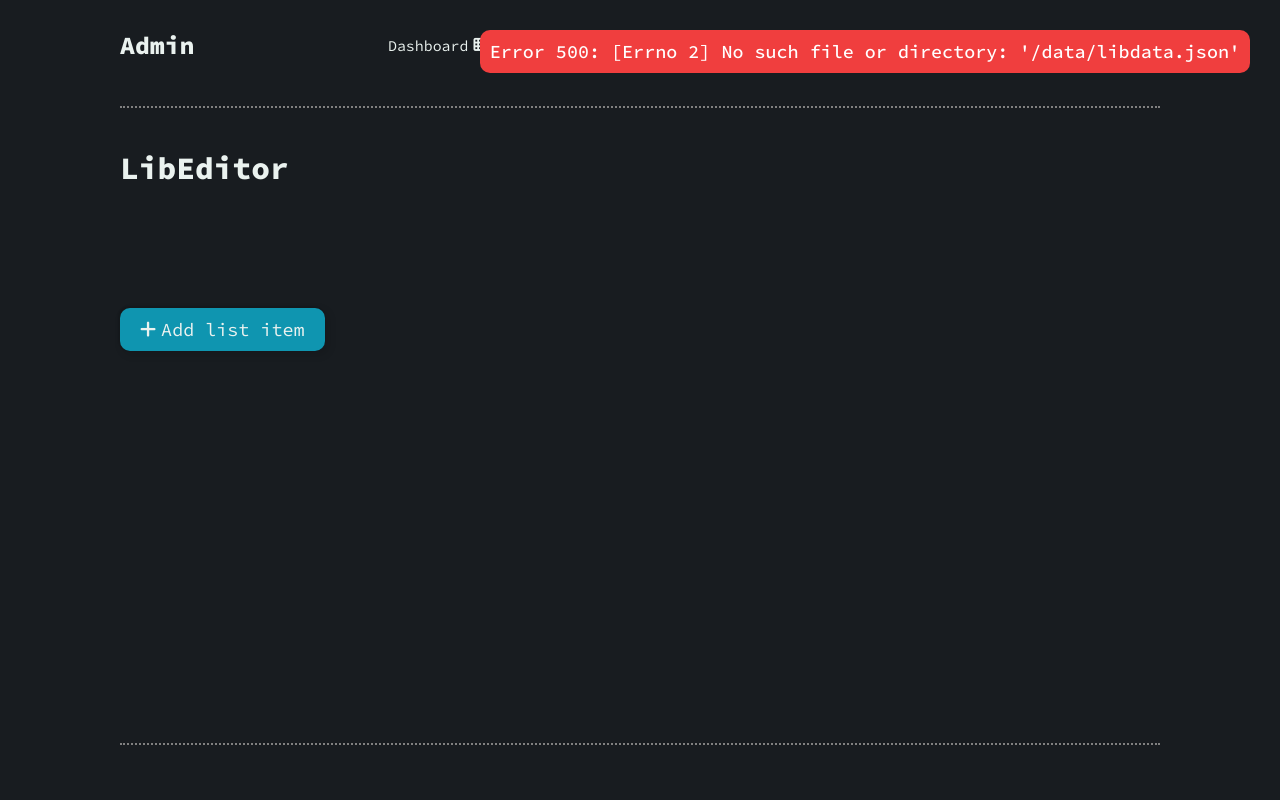
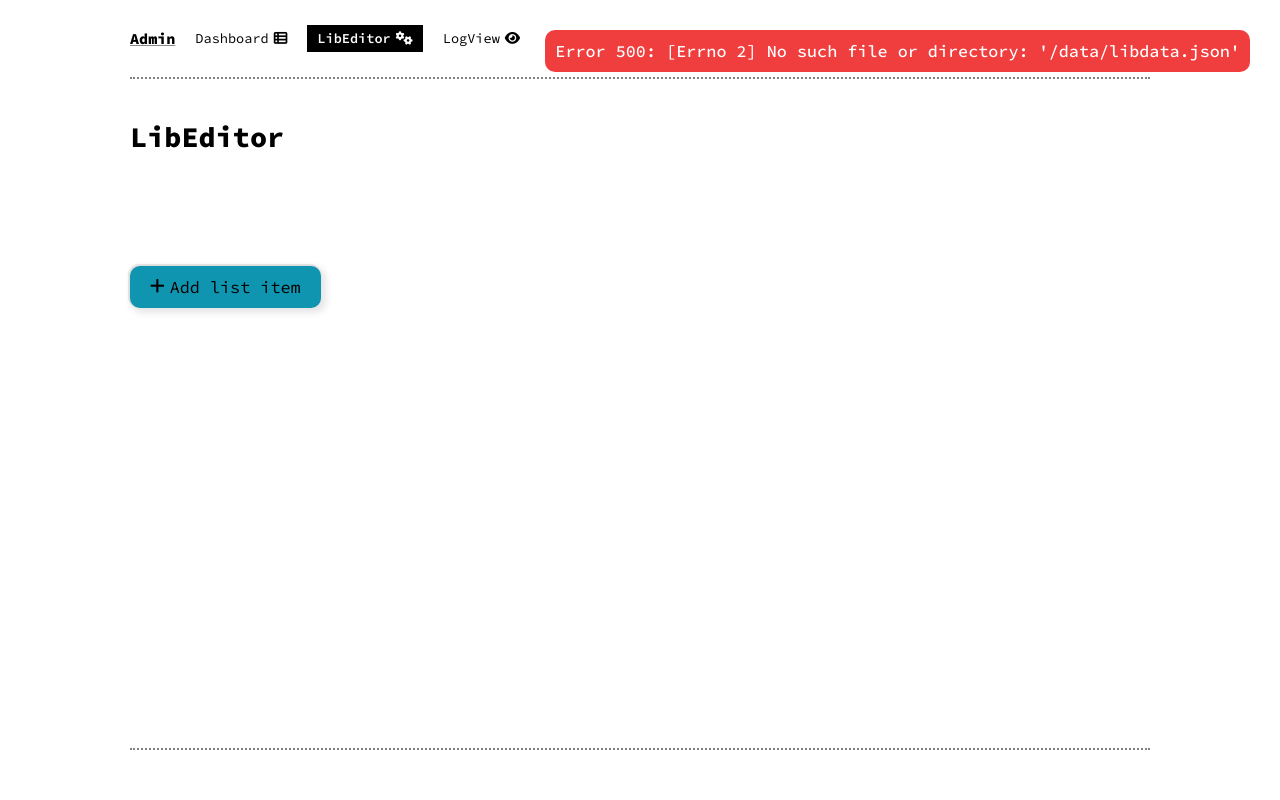
Before and after one commit to m1kadev/gijs6.nl, a Flask app: page /admin/lib in a window 1280 px wide. Run offline with Flask 3, Linux system fonts and the light colour scheme; the visitor is signed in with stand-in values (Sample User, id 1); parts of the project's set-up code (start-up, migrations or seed data) failed here and were passed over; some libraries are stand-ins or nearby versions.

Commit message:
Update CSS styles

```diff
--- a/modules/admin/admin_static/styles/base.css
+++ b/modules/admin/admin_static/styles/base.css
@@ -1,46 +1,5 @@
-
-:root {
-    --back: #181c20;
-}
-
-body {
-    background: var(--back);
-    color: var(--white);
-    font-family: "Source Code Pro", monospace;
-    padding: 30px;
-    font-size: clamp(0.8em, 2.5vw, 1.15em);
-}
-
-header {
-    justify-content: space-between;
-    gap: 20px;
-    margin-bottom: 20px;
-}
-
-header a {
-    text-decoration: none;
-    font-weight: 700;
-}
-
-header a:hover {
-    color: var(--lightblue);
-}
-
-#header-logo {
-    font-weight: 800;
-    font-size: 1.5em;
-}
-
-.menu-item {
-    border-right: #adb5bd solid 2px;
-}
-
-.menu-item.active {
-    color: var(--lightblue);
-}
-
-.menu-item:last-child {
-    border-right: none;
+.second-nav {
+    margin-left: auto;
 }
 
 main {
--- a/modules/admin/admin_static/styles/dashboard.css
+++ b/modules/admin/admin_static/styles/dashboard.css
@@ -86,12 +86,13 @@
 
 #tables-container {
     display: grid;
-    grid-template-columns: repeat(2, minmax(500px, auto));
+    grid-template-columns: auto auto;
     gap: 4em;
 }
 
 #tables-container > * {
     height: fit-content;
+    width: fit-content;
 }
 
 .marked {
--- a/static/styles/skeleton.css
+++ b/static/styles/skeleton.css
@@ -55,7 +55,8 @@
     font-size: clamp(0.8em, 2.5vw, 1.05em);
 }
 
-header, header nav {
+header,
+header nav {
     display: flex;
     flex-direction: row;
     align-content: center;
```
